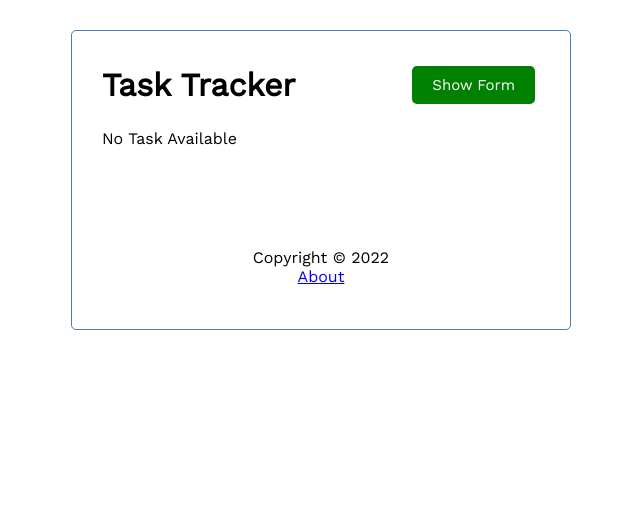
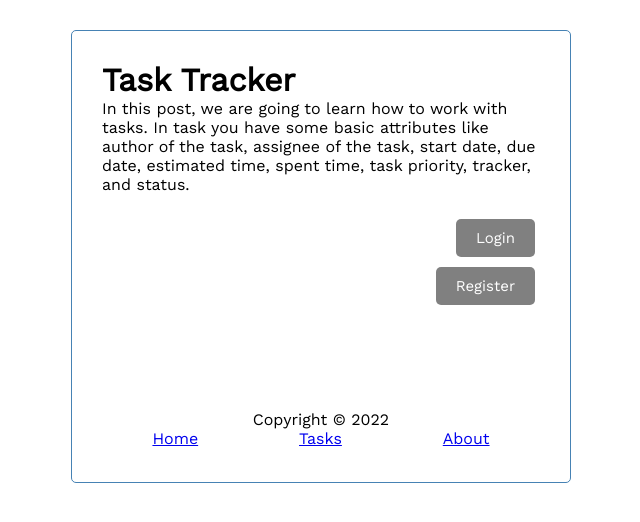
Before and after one commit to rasheedat1428/Task-management, a React (Create React App) app: page / in a window 1280 px wide. Shown: the top 522 px of the page, without its empty margins (319-959 px from the left). Built offline with nearby package versions, Linux system fonts and the light colour scheme.

Commit message:
Integrating Homepage

```diff
--- a/package.json
+++ b/package.json
@@ -10,7 +10,7 @@
     "react-dom": "^18.2.0",
     "react-icons": "^4.6.0",
     "react-router-dom": "^6.4.2",
-    "react-scripts": "5.0.1",
+    "react-scripts": "^5.0.1",
     "web-vitals": "^2.1.4"
   },
   "scripts": {
--- a/src/App.js
+++ b/src/App.js
@@ -1,19 +1,19 @@
 import { BrowserRouter, Route, Routes } from "react-router-dom";
-import Header from "./components/Header";
 import { TaskProvider } from "./context/tasks";
 
 import Home from "./components/Home";
 import About from "./components/About";
 import Footer from "./components/Footer";
+import Homepage from "./components/Homepage";
 
 function App() {
   return (
    <BrowserRouter>
    <TaskProvider>
     <div className="container">
-    <Header />
     <Routes>
-      <Route path="/" element={<Home />} />
+      <Route path="/" element={<Homepage />} />
+      <Route path="/home" element={<Home />} />
       <Route path="/about" element={<About />} />
       </Routes>
       <Footer />
--- a/src/components/About.jsx
+++ b/src/components/About.jsx
@@ -5,7 +5,7 @@ const About = () => {
   return (
     <div  style={{ textAlign: "center" }}>
         <h4>Version 1.0.0</h4>
-        <Link to="/">Go Back To Tasks</Link>
+        <Link to="/home">Go Back To Tasks</Link>
     </div>
   );
 };
--- a/src/components/Button.jsx
+++ b/src/components/Button.jsx
@@ -3,10 +3,10 @@ import TaskContext from '../context/tasks';
 import { CHANGE_SHOW_FORM } from '../context/types';
 
 
-const Button = () => {
+const Button = ({label, color}) => {
   const {state, dispatch} = React.useContext(TaskContext);
-  const label = state.showForm ? "Hide Form" : "Show Form"
-  const color = state.showForm ? "purple" : "green";
+  const labelText = label ? label : state.showForm ? "Hide Form" : "Show Form"
+  const bgColor = color ? color : state.showForm ? "purple" : "green";
 
 const handleClick = () => {
   dispatch({type: CHANGE_SHOW_FORM});
@@ -16,9 +16,9 @@ const handleClick = () => {
     <button
         onClick = {handleClick}
         className="btn"
-        style={{ backgroundColor: color }}
+        style={{ backgroundColor: bgColor }}
      >
-            {label}
+            {labelText}
     </button>
   );
 };
--- a/src/components/Footer.jsx
+++ b/src/components/Footer.jsx
@@ -5,7 +5,11 @@ const Footer = () => {
   return (
     <footer className='footer'>
         <p>Copyright &copy; 2022</p>
+        <div className="footer-links">
+        <Link to="/">Home</Link>
+        <Link to="/home">Tasks</Link>
         <Link to="/about">About</Link>
+      </div>
     </footer>
   )
 }
--- a/src/components/Header.jsx
+++ b/src/components/Header.jsx
@@ -4,7 +4,7 @@ import Button from './Button'
 const Header = ({title}) => {
   return (
     <header className="header">
-        <h1>{title}</h1>
+        <h1> {title}</h1>
         <Button />
     </header>
   );
--- a/src/components/Home.jsx
+++ b/src/components/Home.jsx
@@ -1,14 +1,16 @@
-import React from 'react'
-import AddTask from './AddTask'
-import Tasks from './Tasks'
+import React from "react";
+import AddTask from "./AddTask";
+import Header from "./Header";
+import Tasks from "./Tasks";
 
 const Home = () => {
   return (
     <div>
-        <AddTask />
-        <Tasks />
+      <Header />
+      <AddTask />
+      <Tasks />
     </div>
-  )
-}
+  );
+};
 
-export default Home
+export default Home;
--- /dev/null
+++ b/src/components/Homepage.jsx
@@ -0,0 +1,27 @@
+import React from "react";
+import { Link } from "react-router-dom";
+import Button from "./Button";
+
+const Homepage = () => {
+  return (
+    <>
+      <h1> Task Tracker </h1>
+      <p>
+        In this post, we are going to learn how to work with tasks. In task you
+        have some basic attributes like author of the task, assignee of the
+        task, start date, due date, estimated time, spent time, task priority,
+        tracker, and status.
+      </p>
+      <div className="auth-links">
+        <Link to="/login">
+          <Button label="Login" color="gray" />
+        </Link>
+        <Link to="/register">
+          <Button label="Register" color="gray" />
+        </Link>
+      </div>
+    </>
+  );
+};
+
+export default Homepage;
--- a/src/index.css
+++ b/src/index.css
@@ -114,3 +114,16 @@
     margin-top: 100px;
     margin-bottom: 4px;
   }
+  .footer-links {
+    display: flex;
+    justify-content: space-around;
+    align-items: center;
+  }
+
+  .auth-links {
+    display: flex;
+    justify-content: center;
+    align-items: flex-end;
+    flex-direction: column;
+    margin-top: 20px;
+  }
```
Also changed, not shown: 1 other file (tests, documents, lock files or other folders).
